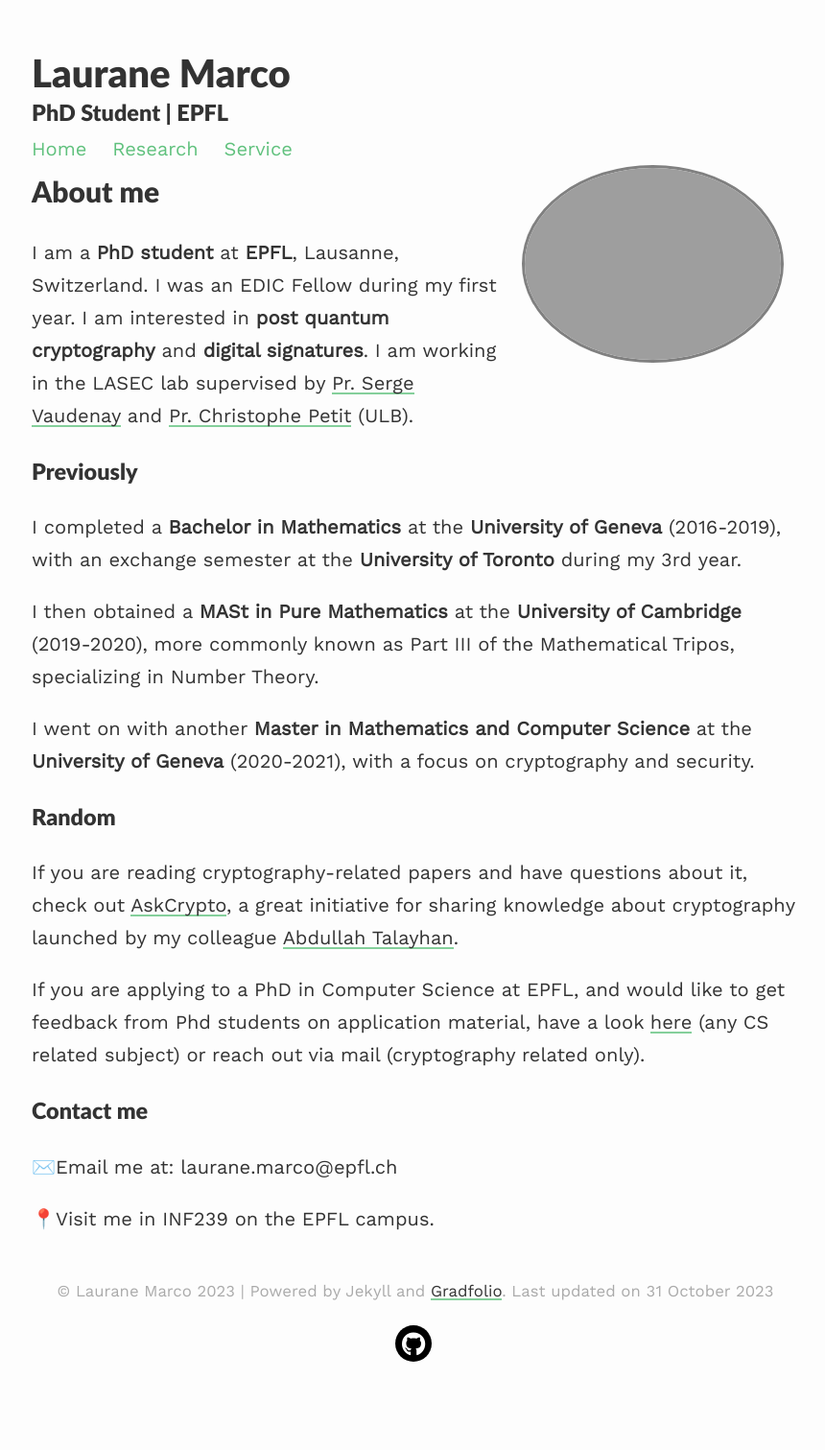
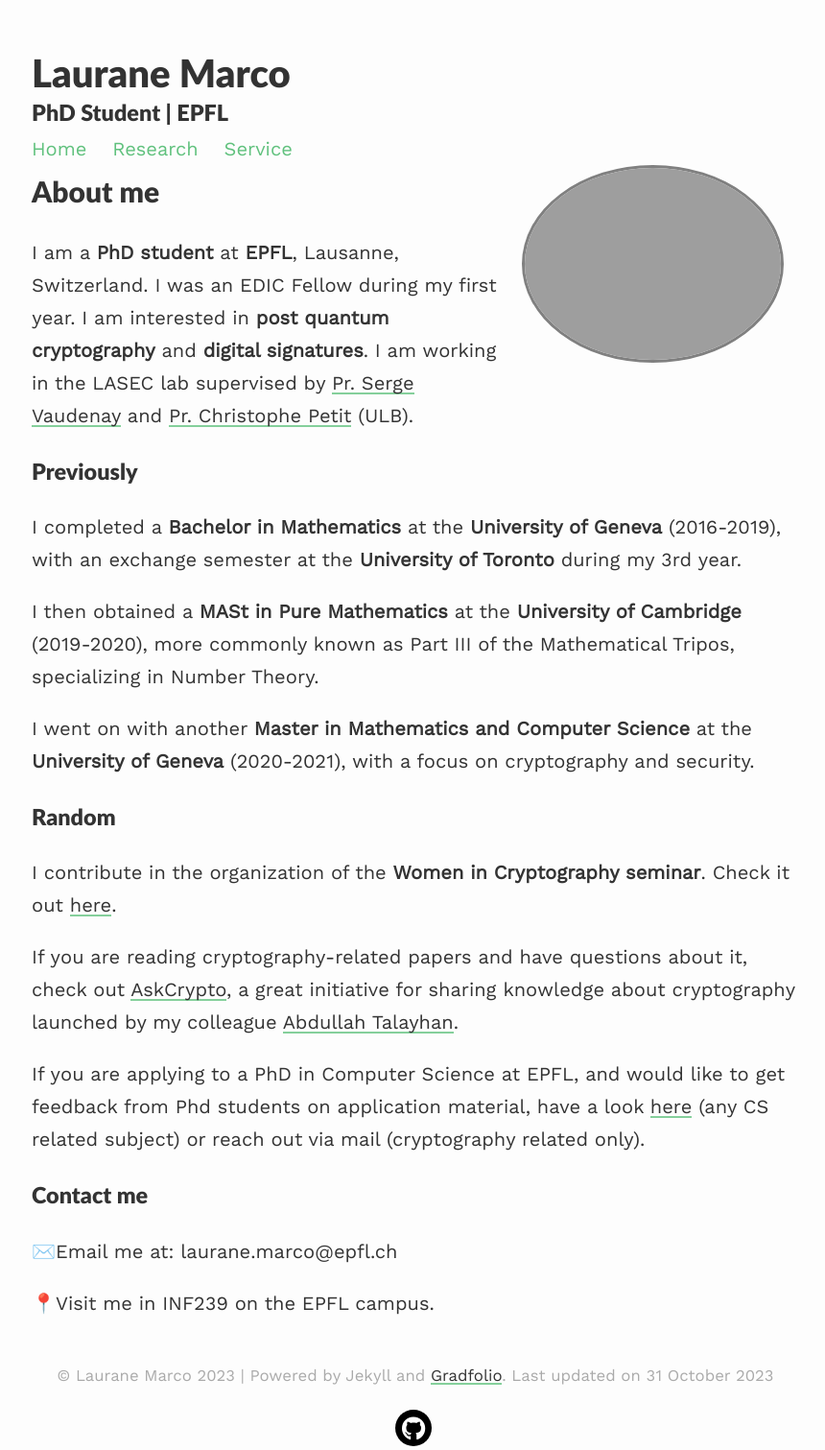
Before and after one commit to lauranemarco/lauranemarco.github.io, a Jekyll site: the page built from index.md, in a window 1280 px wide. Shown: the whole page at 96% size, without its empty margins (207-1067 px from the left). Built offline with Jekyll 4.4.1, drawn with Linux system fonts in a browser that asks for light colours; nearby versions of some CDN libraries; our own code applies the rules of GitHub Pages for plain Markdown files; before the commit the page ends 1423 px from its top, so only the background shows below that.

Commit message:
Update index.md

```diff
--- a/index.md
+++ b/index.md
@@ -22,6 +22,8 @@ I went on with another **Master in Mathematics and Computer Science** at the **U
 
 
 ### Random
+I contribute in the organization of the **Women in Cryptography seminar**. Check it out [here](https://www.womenincryptography.com/seminar/).
+
 If you are reading cryptography-related papers and have questions about it, check out [AskCrypto](https://askcryp.to), a great initiative for sharing knowledge about cryptography launched by my colleague [Abdullah Talayhan](https://www.abdullahtalayhan.com).
 
 If you are applying to a PhD in Computer Science at EPFL, and would like to get feedback from Phd students on application material, have a look [here](https://epic-guide.github.io/ramp) (any CS related subject) or reach out via mail (cryptography related only).
```
